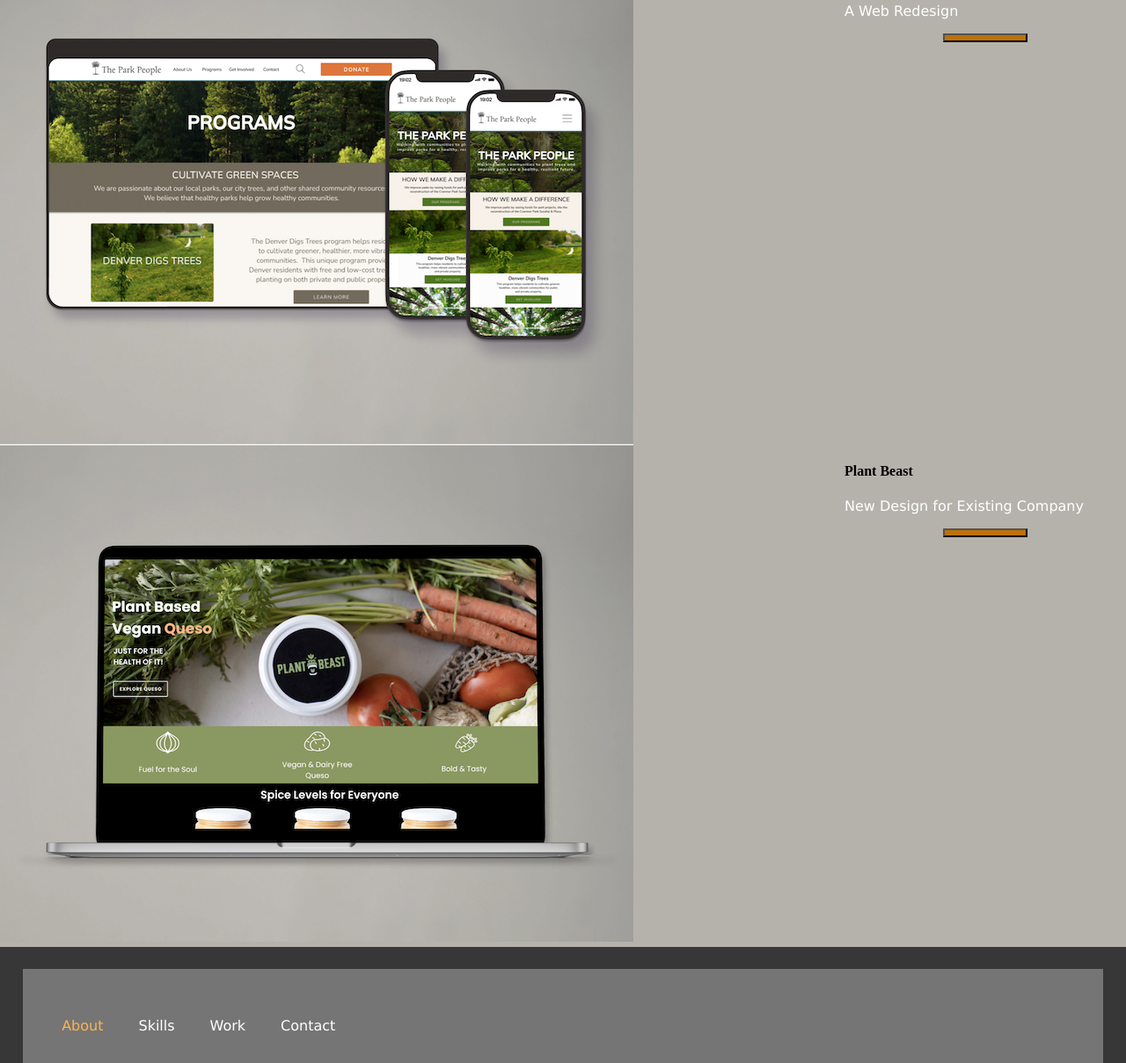
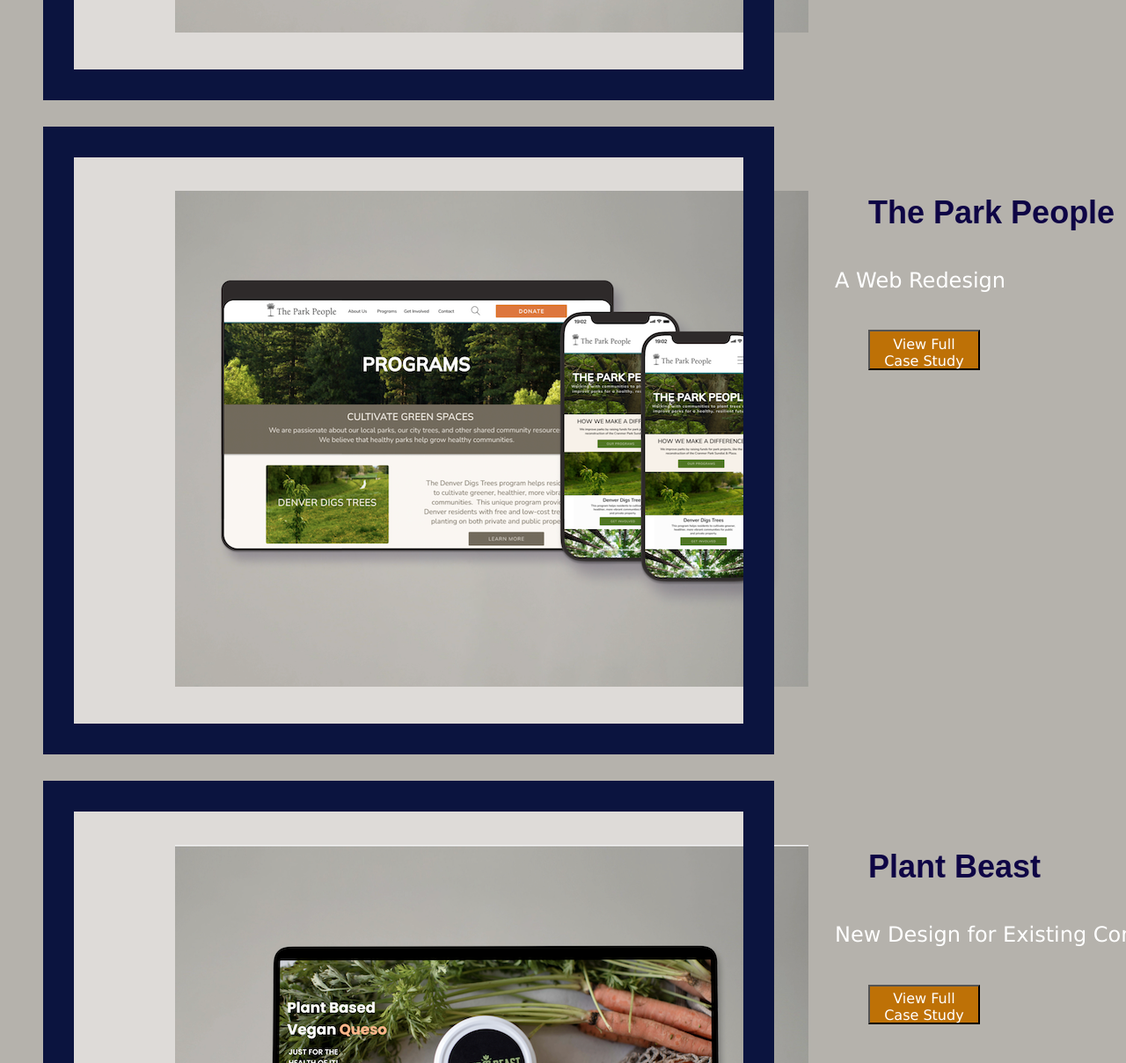
Before and after one commit to d-kode22/UX_UI_HW_18, a plain HTML site: page index.html in a window 1280 px wide. Shown: the part 1725-2934 px from the top of the page at 88% size. Drawn offline with Linux system fonts and the light colour scheme.

Commit message:
commit 2

```diff
--- a/css/style.css
+++ b/css/style.css
@@ -52,7 +52,7 @@ footer {
     padding: 2%;
     vertical-align: top;
     text-align: center;
-    margin: auto;
+    margin-top: 1%;
 }
 
 .li a {
@@ -64,16 +64,22 @@ button {
     color: rgb(255, 255, 255);
     background-color: rgb(190, 113, 6);
     width: 30%;
+    height: 7%;
     padding: 1%;
-    Margin: auto;
+    Margin: 10%;
     font-family: 'Lucida Sans', 'Lucida Sans Regular', Verdana, sans-serif;
     font-size:16px;
     display: block;
 }
-section {
+.mySkills {
     height: auto;
     margin: auto;
     background-color: rgb(181, 178, 172);
+}
+.myWork {
+  height: 2700px;
+  margin: auto;
+  background-color: rgb(181, 178, 172);
 }
 p {
     font-size:16px;
@@ -109,13 +115,51 @@ h1 {
   font-family: Arial, Helvetica, sans-serif;
   color: white;
 }
-.workGrid {
+.container-with-grid {
   display: grid;
-  grid-template-rows: 33% 33% 33%;
-  grid-template-columns: 75% 25%;
-  justify-content: center;
-  align-content: center;
+  height: 700px;
+  grid-template-columns: 66% 33%;
+  grid-template-rows: 1fr 1fr 1fr;
+  grid-template-areas:
+    "topRow headerBar"
+    "leftSidebar rightContent"
+    "footerBar footerBarright";
+  grid-gap: 100px;
+  margin-top: 5%;
+  margin-bottom: 5%;
 }
-.grid-container {
-  outline: 15px solid rgb(11, 20, 63);
+.topRow {
+  outline: 35px solid rgb(11, 20, 63);
+  margin-left: 10%;
+  background-color: rgb(222, 219, 216);
 }
+.leftSidebar {
+  outline: 35px solid rgb(11, 20, 63);
+  margin-left: 10%;
+  background-color: rgb(222, 219, 216);
+}
+.footerBar {
+  outline: 35px solid rgb(11, 20, 63);
+  margin-left: 10%;
+  background-color: rgb(222, 219, 216);
+}
+.box1 {
+  padding: 5%;
+  margin-left: 10%;
+  align-items: center;
+}
+h4 {
+margin: auto;
+padding: 10%;
+font-size:36px;
+font-family: Arial, Helvetica, sans-serif;
+color: rgb(14, 5, 69);
+}
+p1 {
+  font-size:24px;
+  font-family: 'Lucida Sans', 'Lucida Sans Regular', Verdana, sans-serif;
+  color: white;
+  text-align-last: justify;
+  margin: auto;
+  padding: 1%;
+}
--- a/index.html
+++ b/index.html
@@ -40,30 +40,30 @@
         </section>
         <section class="myWork">
             <h1>My Work</h1>
-            <div class="workGrid">
-                <div class="grid-container">
-                    <img src="images/drop in cover.png" class="dropinimg" alt="App Cover Photo">
+            <div class="container-with-grid">
+                <div class="topRow">
+                    <img src="images/drop in cover.png" class="box1" alt="App Cover Photo">
                 </div>
-                <div class="grid-container">
+                <div class="headerBar">
                     <h4>Drop In</h4>
-                    <p>A Social Ski & Snowboard App</p>
-                    <button></button>
+                    <p1>A Social Ski & Snowboard App</p1>
+                    <button>View Full Case Study</button>
                 </div>
-                <div>
-                    <img src="images/park people cover.png" class="parkpeopleimg" alt="Charity Design Screen">
+                <div class="leftSidebar">
+                    <img src="images/park people cover.png" class="box1" alt="Charity Design Screen">
                 </div>
-                <div>
+                <div class="rightContent">
                     <h4>The Park People</h4>
-                    <p>A Web Redesign</p>
-                    <button></button>
+                    <p1>A Web Redesign</p1>
+                    <button>View Full Case Study</button>
                 </div>
-                <div>
-                    <img src="images/plant beast cover.png" class="userresearchlaptop" alt="Vegan Design Screen">
+                <div class="footerBar">
+                    <img src="images/plant beast cover.png" class="box1" alt="Vegan Design Screen">
                 </div>
-                <div>
+                <div class="footerBarright">
                     <h4>Plant Beast</h4>
-                    <p>New Design for Existing Company</p>
-                    <button></button>
+                    <p1>New Design for Existing Company</p1>
+                    <button>View Full Case Study</button>
                 </div>
             </div>
         </section>
```
